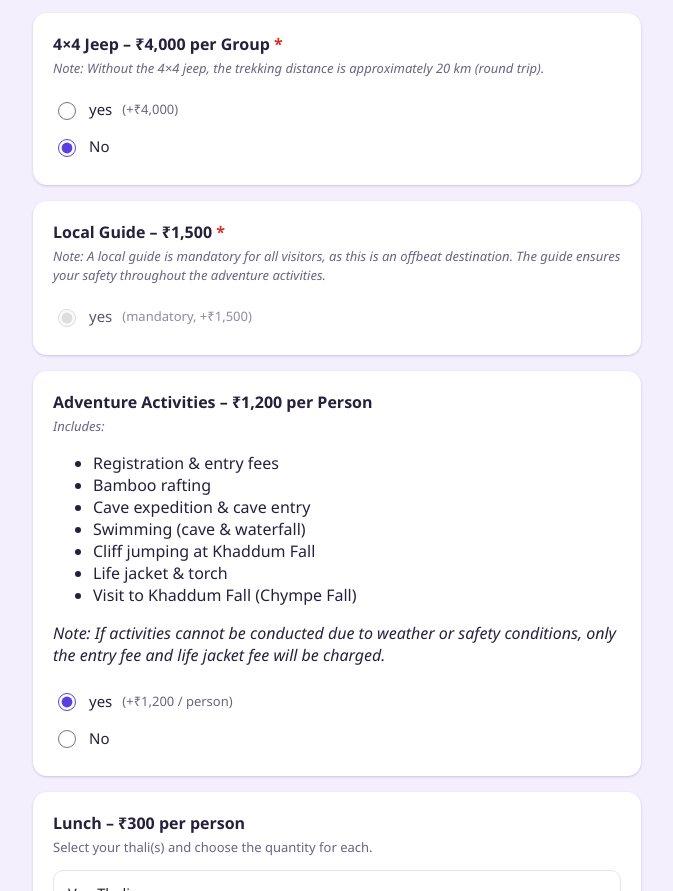
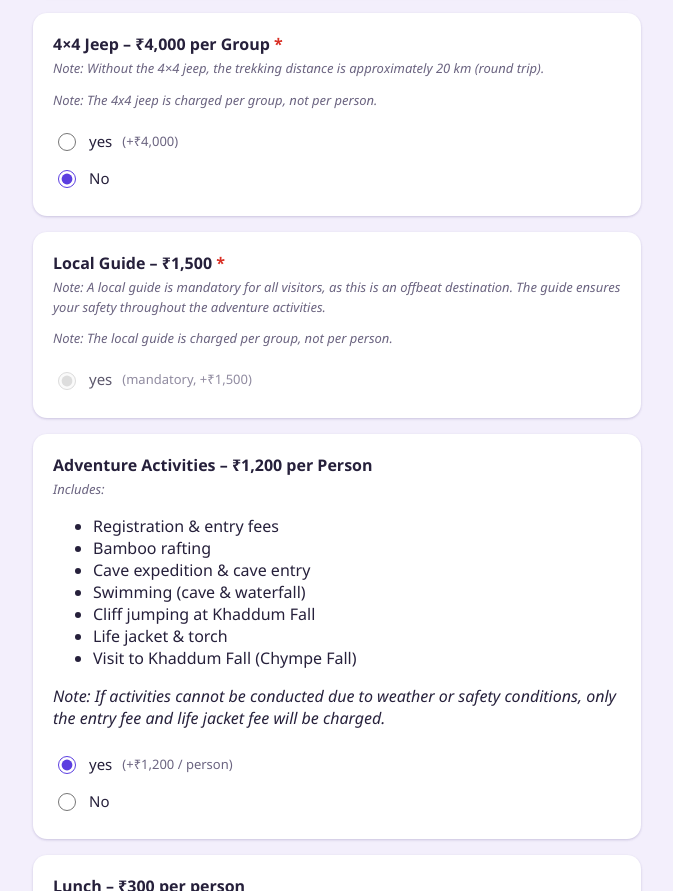
Before and after one commit to teamkremchympeofficial-blip/Team-kremchympe-official-, a plain HTML site: page index.html in a window 1280 px wide. Shown: the part 824-1715 px from the top of the page, without its empty margins (303-976 px from the left). Drawn offline with Linux system fonts and the light colour scheme.

Commit message:
Update index.html

```diff
--- a/index.html
+++ b/index.html
@@ -185,6 +185,7 @@
       <div class="card">
         <h3>4×4 Jeep &ndash; &#8377;4,000 per Group <span class="req">*</span></h3>
         <p class="note"><em>Note: Without the 4×4 jeep, the trekking distance is approximately 20 km (round trip).</em></p>
+        <p class="note"><em>Note: The 4x4 jeep is charged per group, not per person.</em></p>
         <label class="radio-row"><input type="radio" name="jeep" value="yes"> yes <span class="price-tag">(+&#8377;4,000)</span></label>
         <label class="radio-row"><input type="radio" name="jeep" value="no" checked> No</label>
       </div>
@@ -192,6 +193,7 @@
       <div class="card">
         <h3>Local Guide &ndash; &#8377;1,500 <span class="req">*</span></h3>
         <p class="note"><em>Note: A local guide is mandatory for all visitors, as this is an offbeat destination. The guide ensures your safety throughout the adventure activities.</em></p>
+        <p class="note"><em>Note: The local guide is charged per group, not per person.</em></p>
         <label class="radio-row locked"><input type="radio" checked disabled> yes <span class="price-tag">(mandatory, +&#8377;1,500)</span></label>
       </div>
 
```
